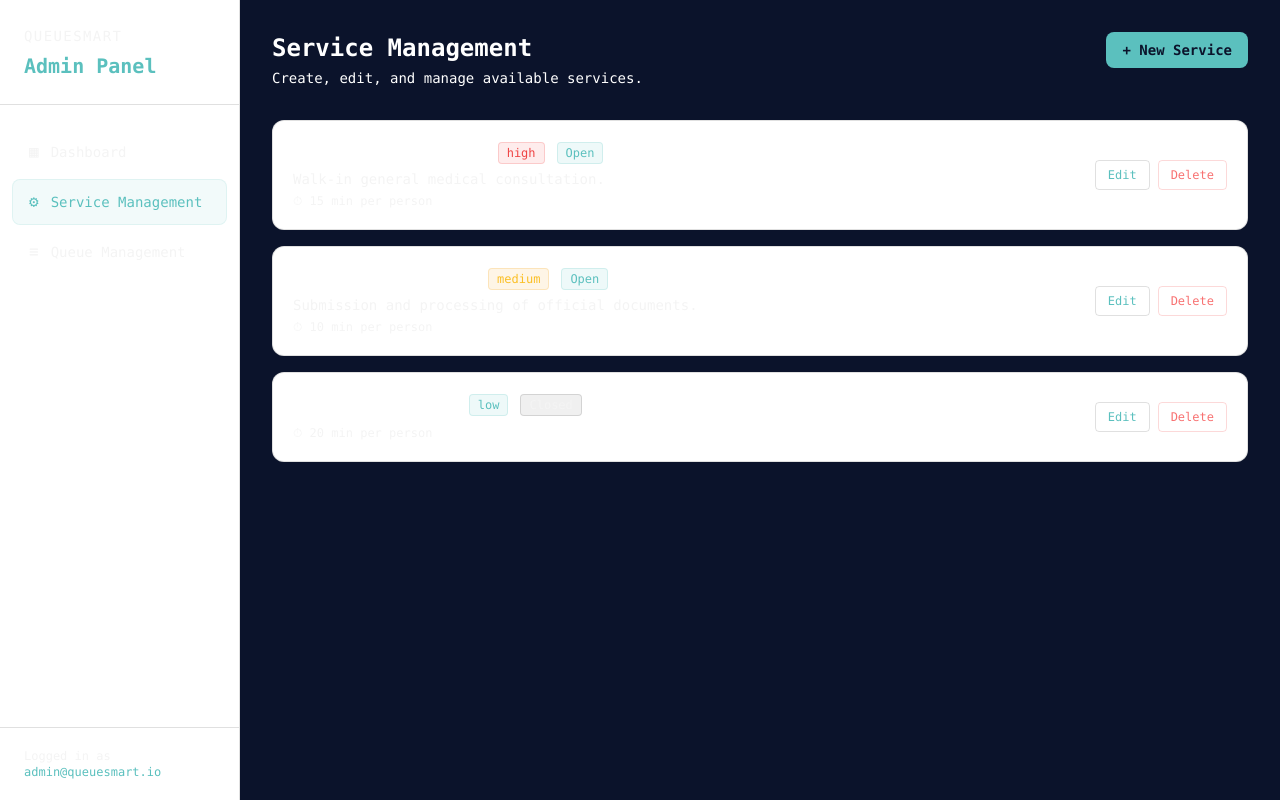
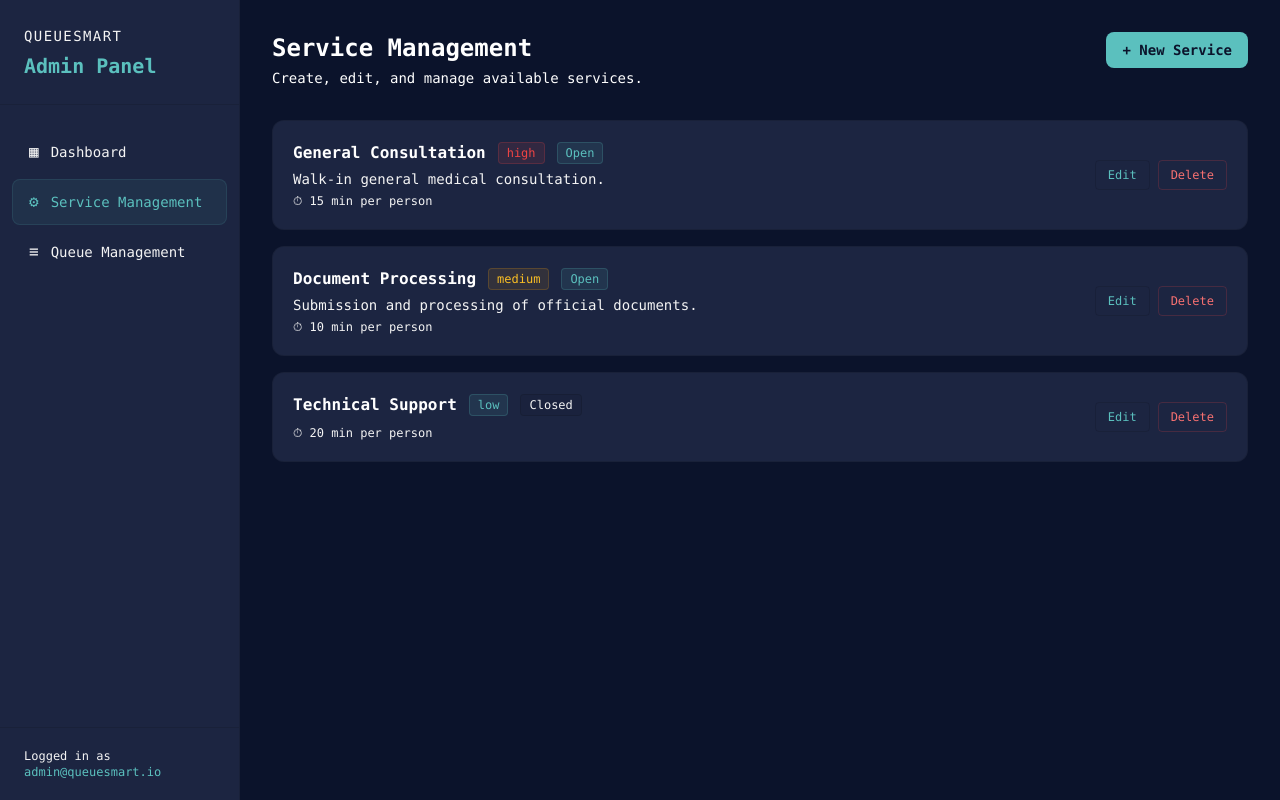
Before and after one commit to ImperfectBeta/COSC-4353, a SvelteKit app in the folder QueueSmart/: page /admin/services in a window 1280 px wide. Built offline with nearby package versions, Linux system fonts and the light colour scheme.

Commit message:
Small fixes to admin
Small fixes to admin after merging our works. Should be good to go

```diff
--- a/QueueSmart/src/routes/(admin)/admin/+layout.svelte
+++ b/QueueSmart/src/routes/(admin)/admin/+layout.svelte
@@ -10,7 +10,7 @@
 
 <div class="flex h-screen font-mono overflow-hidden" style="background:var(--color-foreground); color:var(--color-primary-foreground)">
   <!-- Sidebar -->
-  <aside class="w-60 flex-shrink-0 flex flex-col" style="background:var(--color-muted-foreground); border-right:1px solid rgba(0,0,0,0.12)">
+  <aside class="w-60 flex-shrink-0 flex flex-col" style="background:var(--color-muted); border-right:1px solid rgba(0,0,0,0.12)">
     <div class="px-6 py-6" style="border-bottom:1px solid rgba(0,0,0,0.12)">
       <span class="text-sm uppercase tracking-widest" style="color:var(--color-background)">QueueSmart</span>
       <h1 class="text-xl font-bold" style="color:var(--color-primary); margin-top:.25rem">Admin Panel</h1>
--- a/QueueSmart/src/routes/(admin)/admin/queue/+page.svelte
+++ b/QueueSmart/src/routes/(admin)/admin/queue/+page.svelte
@@ -90,7 +90,7 @@
 
   {#if selectedService}
     <!-- Queue Panel -->
-    <div class="rounded-xl overflow-hidden" style="background:var(--color-muted-foreground); border:1px solid rgba(0,0,0,0.12)">
+    <div class="rounded-xl overflow-hidden" style="background:var(--color-muted); border:1px solid rgba(0,0,0,0.12)">
       <div class="px-6 py-4" style="border-bottom:1px solid rgba(0,0,0,0.12); display:flex; align-items:center; justify-content:space-between">
         <div>
           <h3 class="font-semibold text-white">{selectedService.name}</h3>
--- a/QueueSmart/src/routes/(admin)/admin/services/+page.svelte
+++ b/QueueSmart/src/routes/(admin)/admin/services/+page.svelte
@@ -102,7 +102,7 @@
   <!-- Service Cards -->
   <div class="grid grid-cols-1 gap-4">
     {#each svc as service (service.id)}
-      <div class="rounded-xl p-5 flex items-center gap-4" style="background:var(--color-muted-foreground); border:1px solid rgba(0,0,0,0.12)">
+      <div class="rounded-xl p-5 flex items-center gap-4" style="background:var(--color-muted); border:1px solid rgba(0,0,0,0.12)">
         <div class="flex-1 min-w-0">
           <div class="flex items-center gap-3">
             <h3 class="font-semibold" style="color:var(--color-primary-foreground)">{service.name}</h3>
```
